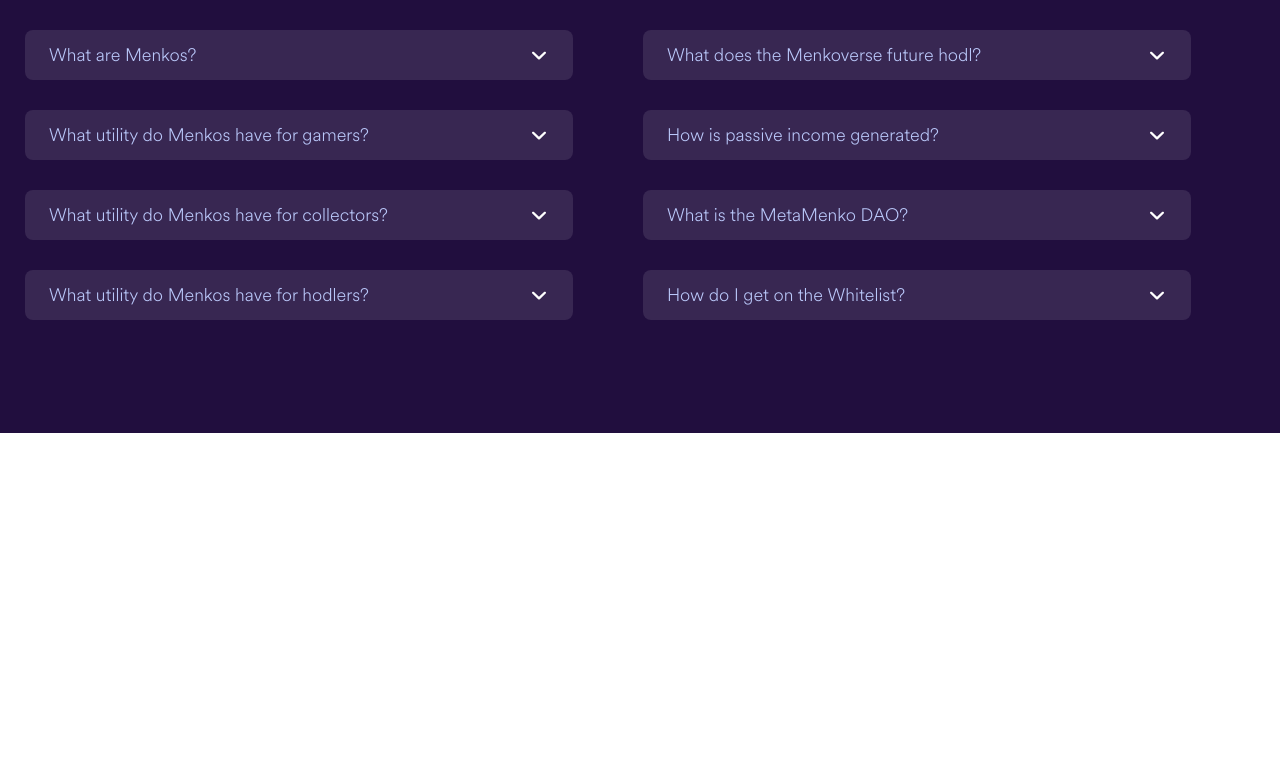
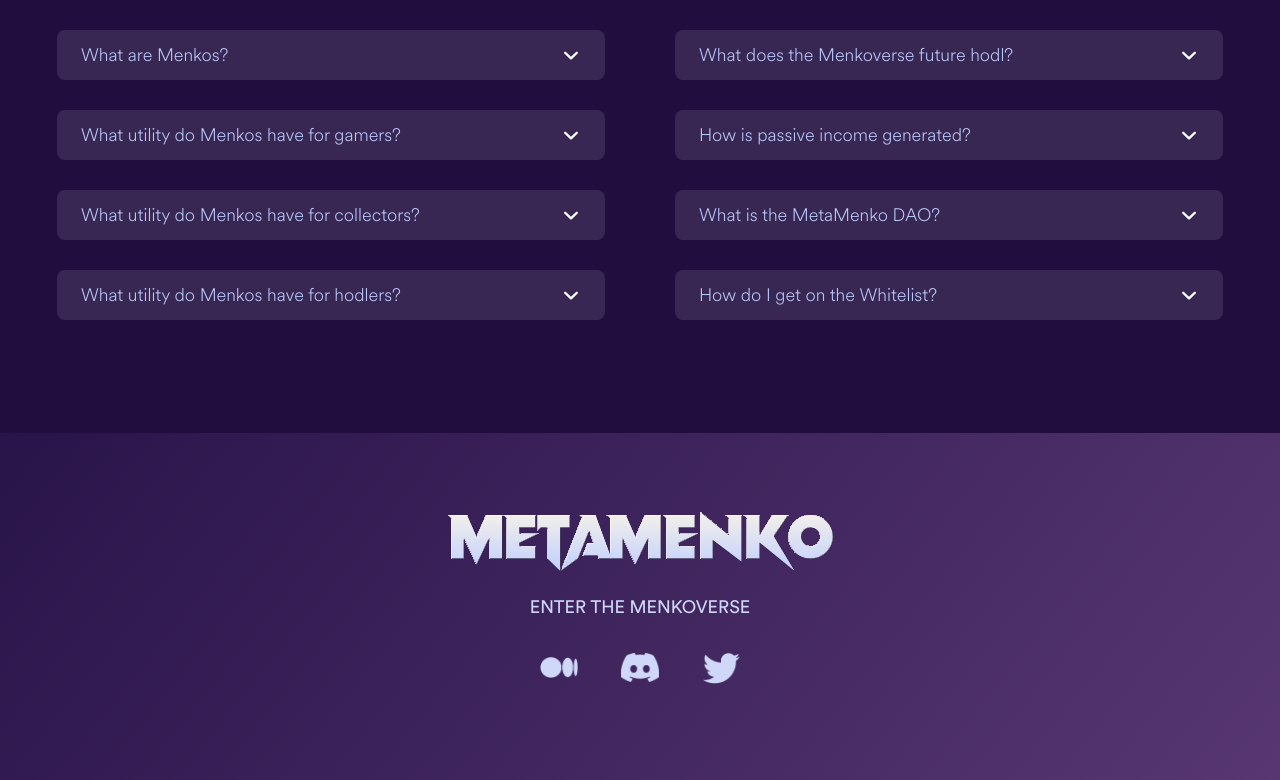
Before and after one commit to johnswaroop/metamenko, a Next.js app: page / in a window 1280 px wide. Shown: the part 7633-8413 px from the top of the page. Before the commit the page ends 8066 px from the top, so only its background shows below. Built offline with nearby package versions, Linux system fonts and the light colour scheme.

Commit message:
footer push

```diff
--- a/pages/index.jsx
+++ b/pages/index.jsx
@@ -18,6 +18,10 @@ import allSocialIcons from './assets/follow-us-icons/Follow-us-graphics.png'
 import mediumIcon from './assets/follow-us-icons/Subtract.png'
 import twitterIcon from './assets/follow-us-icons/Subtract-1.png'
 import discordIcon from './assets/follow-us-icons/Twitter social icons - rounded square - white 1.png'
+import discord from './assets/discord.png'
+import twitter from './assets/twitter.png'
+import medium from './assets/medium.png'
+
 
 function importAll(r) {
   let images = {};
@@ -52,6 +56,7 @@ const questions =
 
 function Home() {
   return (
+    <>
       <div className={styles.page}>
 
         <section className={styles.sec1}>
@@ -123,7 +128,7 @@ function Home() {
             <p>Spotlight worlds imagined by under-represented artists and bring these worlds to life in a competitive strategy-based game built on the Solana blockchain. We reward long term NFT holders via passive income, DAO community membership & voice, and additional utility.</p>
           </div>
         </section>
-
+      </div>
       <section className={styles.sec4}>
         <div className={styles.titleCon}>
           <p className={styles.subTitle}>NFT</p>
@@ -292,7 +297,25 @@ function Home() {
         </div>
       </section>
 
-    </div>
+      <section className={styles.footer}>
+        <img src={heroLogo.src} alt="" />
+        <p>ENTER THE MENKOVERSE</p>
+        <ul className={styles.iconsFooter}>
+          <li>
+            <img src={medium.src} alt="" />
+          </li>
+
+          <li>
+            <img src={discord.src} alt="" />
+          </li>
+
+          <li>
+            <img src={twitter.src} alt="" />
+          </li>
+
+        </ul>
+      </section>
+    </>
   )
 }
 
--- a/pages/index/home.module.scss
+++ b/pages/index/home.module.scss
@@ -578,7 +578,7 @@
         // grid-template-columns: 1fr 1fr;
         // grid-template-rows: min-content min-content min-content min-content min-content;
         display: flex;
-        width: 1300px;
+        width: auto;
         flex-wrap: wrap;
         .qn {
             margin: 30px 35px;
@@ -619,7 +619,6 @@
                 mask-image: url("./angle-down-solid.svg");
                 transform: rotate(0deg);
                 transition: all 0.3s ease-in-out;
-
             }
 
             .rotate {
@@ -628,6 +627,62 @@
                 border: 1px solid red;
             }
         }
+    }
+}
+
+.footer {
+    display: flex;
+    width: 100%;
+    height: 347px;
+    position: relative;
+    background: linear-gradient(128.76deg, rgba(41, 21, 78, 0) -26.98%, rgba(53, 31, 103, 0.22) -6.69%, #66417e 131.67%),
+        #210e3e;
+    flex-direction: column;
+
+    img {
+        width: 385px;
+        margin: 0 auto;
+        position: absolute;
+        left: 0;
+        right: 0;
+        top: 79px;
+    }
+
+    p {
+        color: #cfd8f9;
+        font-size: 18px;
+        left: 0;
+        right: 0;
+        text-align: center;
+        margin: 0 auto;
+        font-weight: 350;
+        margin-top: 163px;
+    }
+}
+
+.iconsFooter {
+    list-style: none;
+    margin: 0;
+    padding: 0;
+    display: flex;
+    color: var(--primary);
+    width: 200px;
+    height: auto;
+    justify-content: space-between;
+    align-items: center;
+    margin: 0 auto;
+    position: absolute;
+    left: 0;
+    right: 0;
+    top: 140px;
+    li {
+        padding: 0;
+        margin: 0;
+    }
+
+    img {
+        width: 38px;
+        position: relative;
     }
 }
 
@@ -665,7 +720,6 @@
 }
 
 @keyframes opa {
-
     0% {
         opacity: 0;
     }
```
Lines whose indentation alone changed are shown as unchanged.
